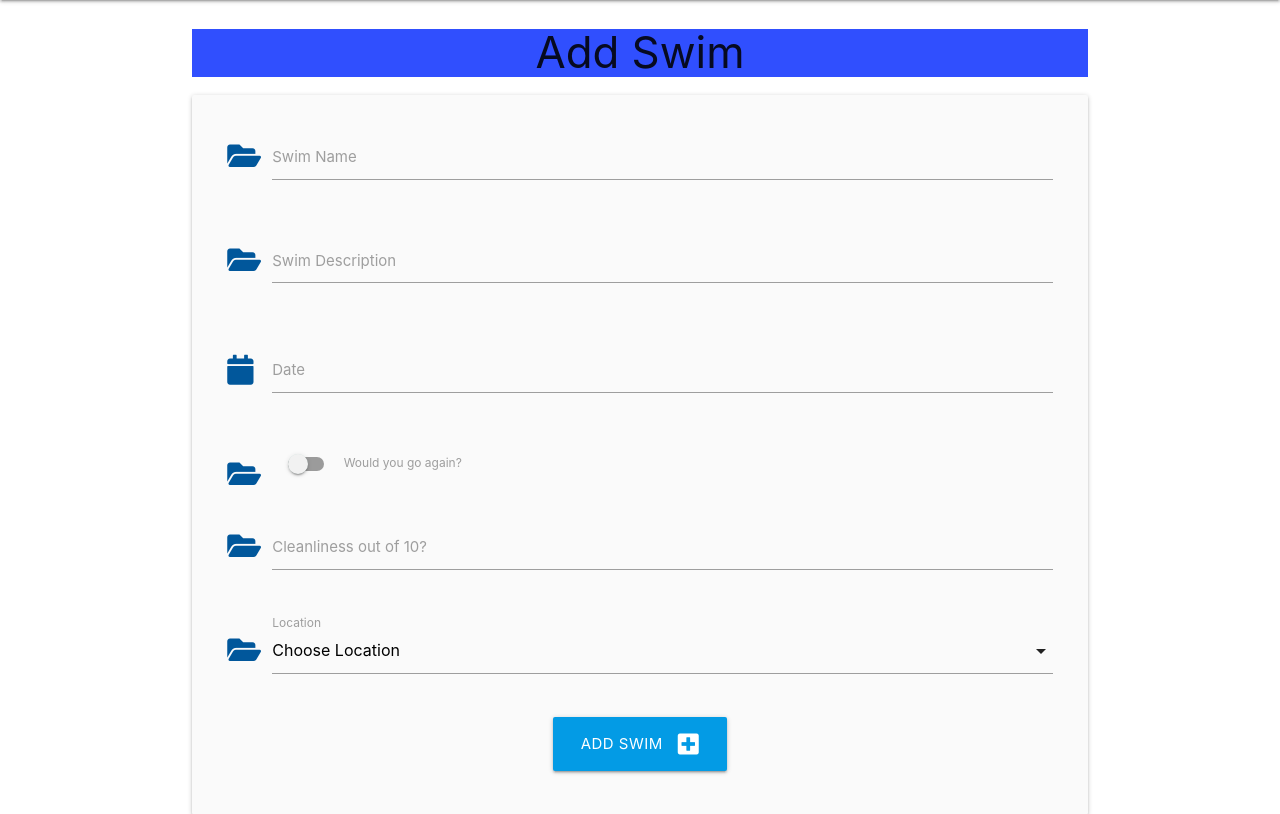
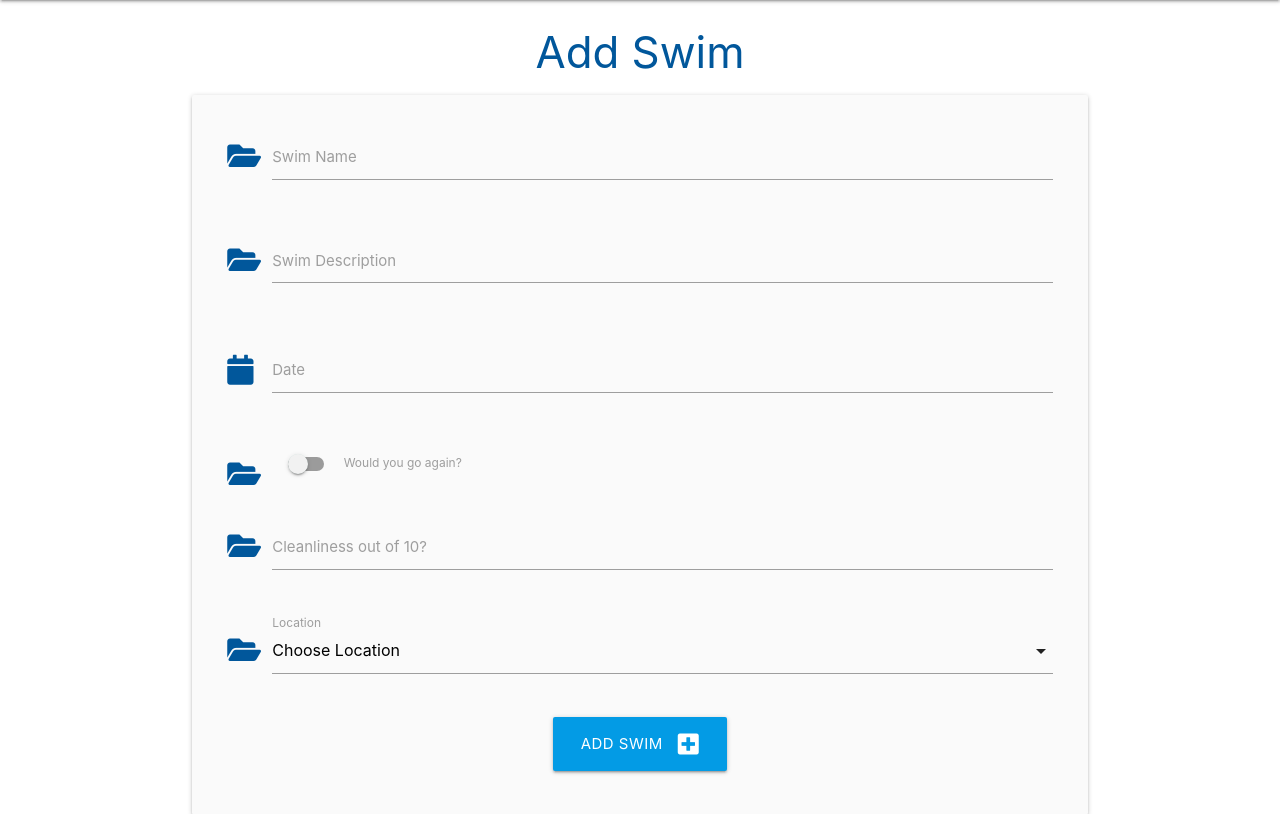
Before and after one commit to mipear/dwr-agored, a Flask app: page /add_swim in a window 1280 px wide. Shown: the part 64-878 px from the top of the page. Run offline with Flask 2, Linux system fonts and the light colour scheme; a user stored in the database is signed in; data that the repository does not hold is empty.

Commit message:
Changed colour of text and add dropdown

```diff
--- a/dwragored/__init__.py
+++ b/dwragored/__init__.py
@@ -9,6 +9,7 @@ if os.path.exists("env.py"):
 
 app = Flask(__name__)
 app.config["SECRET_KEY"] = os.environ.get("SECRET_KEY")
+app.config['SESSION_TYPE'] = 'filesystem'
 app.config['SESSION_TYPE'] = 'filesystem'
 app.config['SESSION_TYPE'] = 'filesystem'
 app.config['SESSION_TYPE'] = 'filesystem'
--- a/dwragored/templates/add_swim.html
+++ b/dwragored/templates/add_swim.html
@@ -1,6 +1,6 @@
 {% extends "base.html" %} {% block content %}
 
-<h3 class="indigo accent-4 center-align">Add Swim</h3>
+<h3 class="light-blue-text text-darken-4 center-align">Add Swim</h3>
 
 <div class="row card-panel grey lighten-5">
     <form class="col s12" method="POST" action="{{ url_for('add_swim') }}">
@@ -8,15 +8,8 @@
         <div class="row">
             <div class="input-field col s12">
                 <i class="fas fa-folder-open prefix light-blue-text text-darken-4"></i>
-        <input
-          id="swim_name"
-          name="myswim_title"
-          minlength="3"
-          maxlength="25"
-          type="text"
-          class="validate"
-          required
-        />
+                <input id="swim_name" name="myswim_title" minlength="3" maxlength="25" type="text" class="validate"
+                    required />
                 <label for="swim_name">Swim Name</label>
             </div>
         </div>
@@ -24,15 +17,8 @@
         <div class="row">
             <div class="input-field col s12">
                 <i class="fas fa-folder-open prefix light-blue-text text-darken-4"></i>
-        <textarea
-          id="swim_description"
-          name="myswim_description"
-          minlength="5"
-          maxlength="200"
-          type="text"
-          class="materialize-textarea validate"
-          required
-        ></textarea>
+                <textarea id="swim_description" name="myswim_description" minlength="5" maxlength="200" type="text"
+                    class="materialize-textarea validate" required></textarea>
                 <label for="swim_description">Swim Description</label>
             </div>
         </div>
@@ -40,13 +26,7 @@
         <div class="row">
             <div class="input-field col s12">
                 <i class="fas fa-calendar prefix light-blue-text text-darken-4"></i>
-        <input
-          id="swim_date"
-          name="date"
-          type="text"
-          class="datepicker validate"
-          required
-        />
+                <input id="swim_date" name="date" type="text" class="datepicker validate" required />
                 <label for="swim_date">Date</label>
             </div>
         </div>
@@ -54,9 +34,7 @@
         <div class="row">
             <div class="input-field col s12">
                 <div class="switch">
-          <i
-            class="fas fa-folder-open prefix light-blue-text text-darken-4"
-          ></i>
+                    <i class="fas fa-folder-open prefix light-blue-text text-darken-4"></i>
                     <label for="go_again">
                         <input id="go_again" name="go_again" type="checkbox" />
                         <span class="lever"></span>
@@ -69,16 +47,33 @@
         <div class="row">
             <div class="input-field col s12">
                 <i class="fas fa-folder-open prefix light-blue-text text-darken-4"></i>
-        <input
-          id="cleanliness_rating"
-          name="cleanliness_rating"
-          type="text"
-          class="validate"
-          required
-        />
+                <input id="cleanliness_rating" name="cleanliness_rating" type="text" class="validate" required />
                 <label for="cleanliness_rating">Cleanliness out of 10?</label>
             </div>
         </div>
+
+        <!--
+
+        <div class="row">
+            <div class="input-field col s12">
+                <i class="fas fa-folder-open prefix light-blue-text text-darken-4"></i>
+                <select id="cleanliness_rating" name="cleanliness_rating" class="validate" required>
+                    <option value="" disabled selected>Choose your rating</option>
+                    <option value="1">1</option>
+                    <option value="2">2</option>
+                    <option value="3">3</option>
+                    <option value="4">4</option>
+                    <option value="5">5</option>
+                    <option value="6">6</option>
+                    <option value="7">7</option>
+                    <option value="8">8</option>
+                    <option value="9">9</option>
+                    <option value="10">10</option>
+                </select>
+                <label for="cleanliness_rating">Cleanliness out of 10?</label>
+            </div>
+        </div>
+        -->
         <!-- location_id -->
         <div class="row">
             <div class="input-field col s12">
```
Lines whose indentation alone changed are shown as unchanged.
